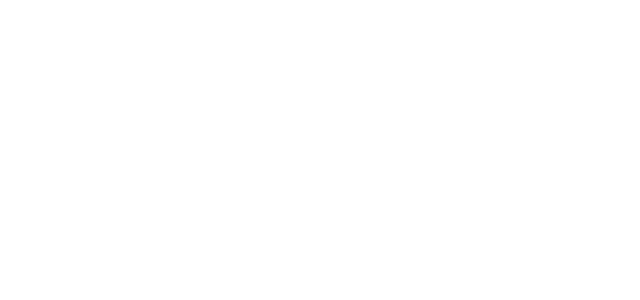
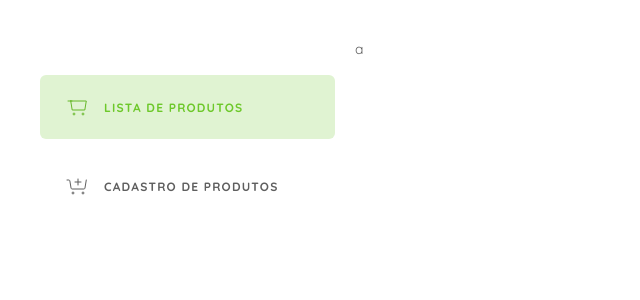
Before and after one commit to laurabento/frutifeira, a Vue app in the folder frutifeira/: page /Feirante in a window 1280 px wide. Shown: the top 300 px of the page, without its empty margins (0-640 px from the left). Built offline with nearby package versions, Linux system fonts and the light colour scheme.

Commit message:
Componente de cadastro de produto

```diff
--- /dev/null
+++ b/frutifeira/src/components/CreateProduct.vue
@@ -0,0 +1,169 @@
+<template>
+  <div class="form">
+    <div class="form-name">
+      <p>Nome</p>
+      <input type="text" />
+    </div>
+    <div class="form-type">
+      <p>Tipo</p>
+      <select name="" id=""></select>
+    </div>
+    <div class="form-description">
+      <p>Descrição</p>
+      <input type="text" />
+    </div>
+    <div class="form-price">
+      <p>Preço</p>
+      <input type="text" />
+    </div>
+    <div class="form-qnt">
+      <p>Quantidade</p>
+      <div class="form-qnt-field">
+        <input type="text" />
+        <span>g</span>
+      </div>
+    </div>
+    <div class="form-unity">
+      <input type="checkbox" />
+      <p>Por unidade</p>
+    </div>
+    <div class="form-weight">
+      <div class="radio">
+        <input type="radio" name="weight" />
+        <p>Gramas</p>
+      </div>
+      <div class="radio">
+        <input type="radio" name="weight" />
+        <p>Kilo</p>
+      </div>
+    </div>
+    <div class="form-img">
+      <p>Imagem</p>
+      <input type="file" />
+    </div>
+    <div class="form-discount">
+      <p>Desconto</p>
+      <input type="text" />
+      <span>%</span>
+    </div>
+    <button>SALVAR</button>
+  </div>
+</template>
+
+<script>
+export default {
+  name: "CreateProduct",
+};
+</script>
+
+<style lang="less" scoped>
+@import "../assets/variables.less";
+
+.form {
+  display: grid;
+  margin-top: @margin-body-desktop;
+  gap: 30px;
+  grid-template-columns: 1fr 1fr;
+  grid-template-areas:
+    "name type"
+    "description description"
+    "price qnt"
+    "unity weight"
+    "img discount"
+    "button button";
+
+  &-name {
+    grid-area: name;
+  }
+  &-type {
+    grid-area: type;
+  }
+  &-description {
+    grid-area: description;
+  }
+  &-price {
+    grid-area: price;
+  }
+  &-qnt {
+    grid-area: qnt;
+  }
+  &-unity {
+    grid-area: unity;
+  }
+  &-img {
+    grid-area: img;
+  }
+  &-weight {
+    grid-area: weight;
+  }
+  &-discount {
+    grid-area: discount;
+  }
+
+  button {
+    grid-area: button;
+  }
+
+  input,
+  select {
+    background-color: @lightGray;
+    height: 50px;
+    border-radius: 6px;
+    padding: 20px 15px;
+    margin-top: 5px;
+    width: 100%;
+  }
+
+  /*For IE*/
+  select::-ms-expand {
+    display: none;
+  }
+
+  select {
+    -webkit-appearance: none;
+    -moz-appearance: none;
+    appearance: none;
+    /* Some browsers will not display the caret when using calc, so we put the fallback first */
+    background: url("../assets/chevron-down.png") @lightGray no-repeat 98.5% !important; /* !important used for overriding all other customisations */
+    background: url("../assets/chevron-down.png") @lightGray no-repeat
+      calc(100% - 15px) !important; /* Better placement regardless of input width */
+  }
+
+  &-qnt {
+    &-field {
+      display: flex;
+      width: 100%;
+      align-items: flex-end;
+      input {
+        border-radius: 6px 0 0 6px;
+      }
+      span {
+        background-color: @lightGray;
+        padding: 16px;
+        height: 50px;
+        border-radius: 0 6px 6px 0;
+        color: @gray;
+      }
+    }
+  }
+
+  &-unity,
+  &-weight {
+    display: flex;
+
+    input {
+      width: 20px;
+      height: 20px;
+      cursor: pointer;
+    }
+
+    input:after {
+      content: "";
+      border: 1px solid @green;
+      width: 20px;
+      height: 20px;
+      position: relative;
+    }
+  }
+}
+</style>
--- /dev/null
+++ b/frutifeira/src/components/MarketerArea.vue
@@ -0,0 +1,101 @@
+<template>
+  <div class="container">
+    <div class="tabs">
+      <ul>
+        <li
+          v-for="item in tabsList"
+          :key="item.id"
+          :class="isActiveTab(item.id) ? 'active' : ''"
+          @click="setActiveTab(item.id)"
+        >
+          <img :src="require(`../assets/${item.id}.svg`)" alt="" />
+          <label>{{ item.label }}</label>
+        </li>
+      </ul>
+    </div>
+    <div class="tabs-content">
+      <transition name="slide-fade" mode="out-in">
+        <div v-if="activeTab === 'cart'" key="cart">a</div>
+        <div v-if="activeTab === 'cart-add'" key="cart-add">
+          <CreateProduct />
+        </div>
+      </transition>
+    </div>
+  </div>
+</template>
+
+<script>
+import CreateProduct from "@/components/CreateProduct.vue";
+export default {
+  name: "MarketerArea",
+  components: {
+    CreateProduct,
+  },
+  data() {
+    return {
+      activeTab: "",
+      tabsList: [
+        { id: "cart", label: "LISTA DE PRODUTOS" },
+        { id: "cart-add", label: "CADASTRO DE PRODUTOS" },
+      ],
+    };
+  },
+  created() {
+    this.activeTab = this.tabsList[0].id;
+  },
+  methods: {
+    isActiveTab(id) {
+      return this.activeTab === id;
+    },
+    setActiveTab(id) {
+      this.activeTab = id;
+    },
+  },
+};
+</script>
+
+<style lang="less" scoped>
+@import "../assets/variables.less";
+.container {
+  margin: @margin-body-desktop;
+  display: grid;
+  grid-template-columns: 1fr 3fr;
+  grid-gap: 20px;
+  .tabs {
+    ul {
+      margin-top: 35px;
+
+      li {
+        display: flex;
+        align-items: center;
+        padding: 20px 25px;
+        margin-bottom: 15px;
+        border-radius: 6px;
+        cursor: pointer;
+
+        img {
+          margin-right: 15px;
+          cursor: pointer;
+        }
+
+        label {
+          text-transform: uppercase;
+          font-size: 12px;
+          font-weight: bold;
+          letter-spacing: 0.1em;
+          cursor: pointer;
+        }
+      }
+
+      li.active {
+        background-color: @lightGreen;
+        color: @green;
+        img {
+          filter: invert(57%) sepia(94%) saturate(346%) hue-rotate(51deg)
+            brightness(98%) contrast(98%);
+        }
+      }
+    }
+  }
+}
+</style>
--- a/frutifeira/src/router/index.js
+++ b/frutifeira/src/router/index.js
@@ -4,6 +4,7 @@ import Home from "../views/Home.vue";
 import LoginAdm from "../views/LoginAdm.vue";
 import CreateAccount from "../views/CreateAccount.vue";
 import Condominium from "../views/Condominium.vue";
+import Marketer from "../views/Marketer.vue";
 
 Vue.use(VueRouter);
 
@@ -28,6 +29,11 @@ const routes = [
     name: "Condomínio",
     component: Condominium,
   },
+  {
+    path: "/Feirante",
+    name: "Feirante",
+    component: Marketer,
+  },
 ];
 
 const router = new VueRouter({
--- a/frutifeira/src/views/Marketer.vue
+++ b/frutifeira/src/views/Marketer.vue
@@ -0,0 +1,17 @@
+<template>
+  <div>
+    <MarketerArea />
+  </div>
+</template>
+
+<script>
+import MarketerArea from "@/components/MarketerArea.vue";
+export default {
+  name: "Marketer",
+  components: {
+    MarketerArea,
+  },
+};
+</script>
+
+<style></style>
```
Also changed, not shown: frutifeira/src/assets/cart-add.svg (added), frutifeira/src/assets/cart.svg (added).
